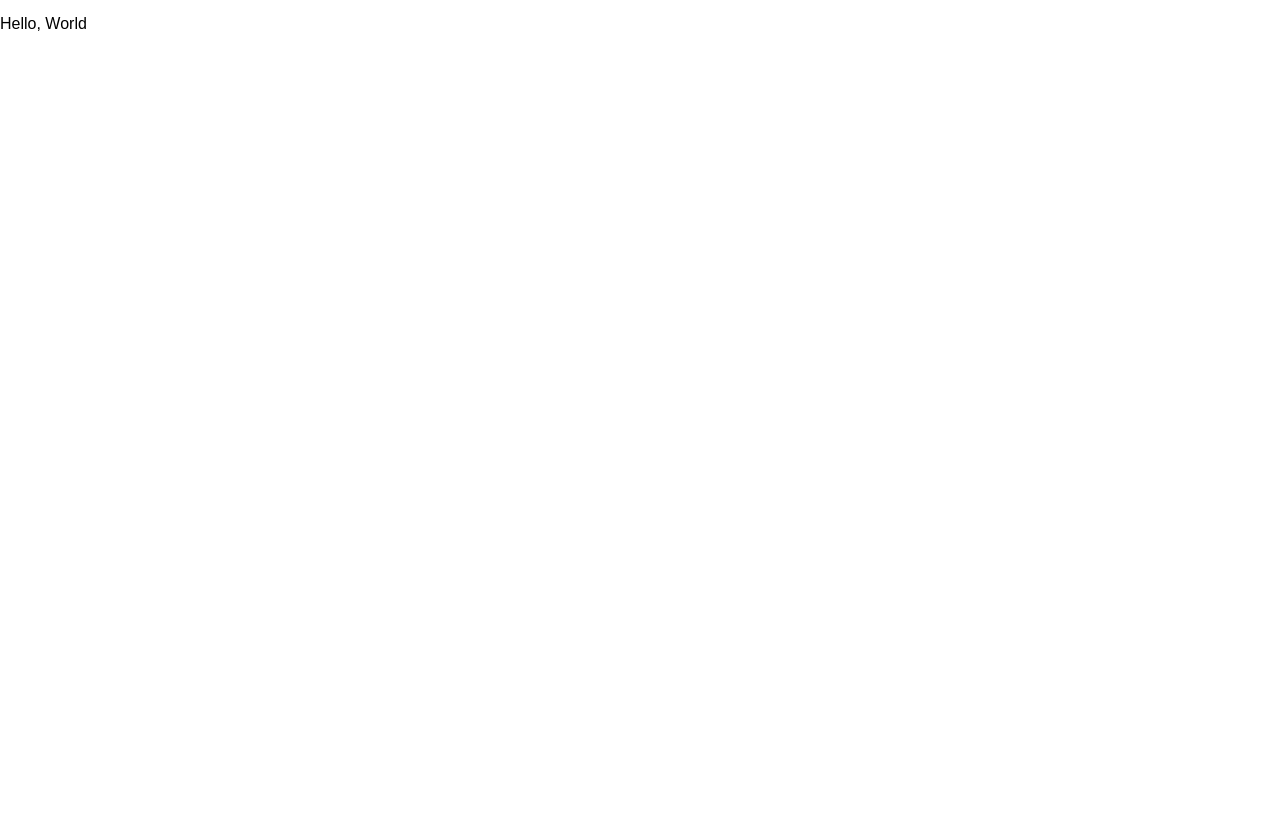
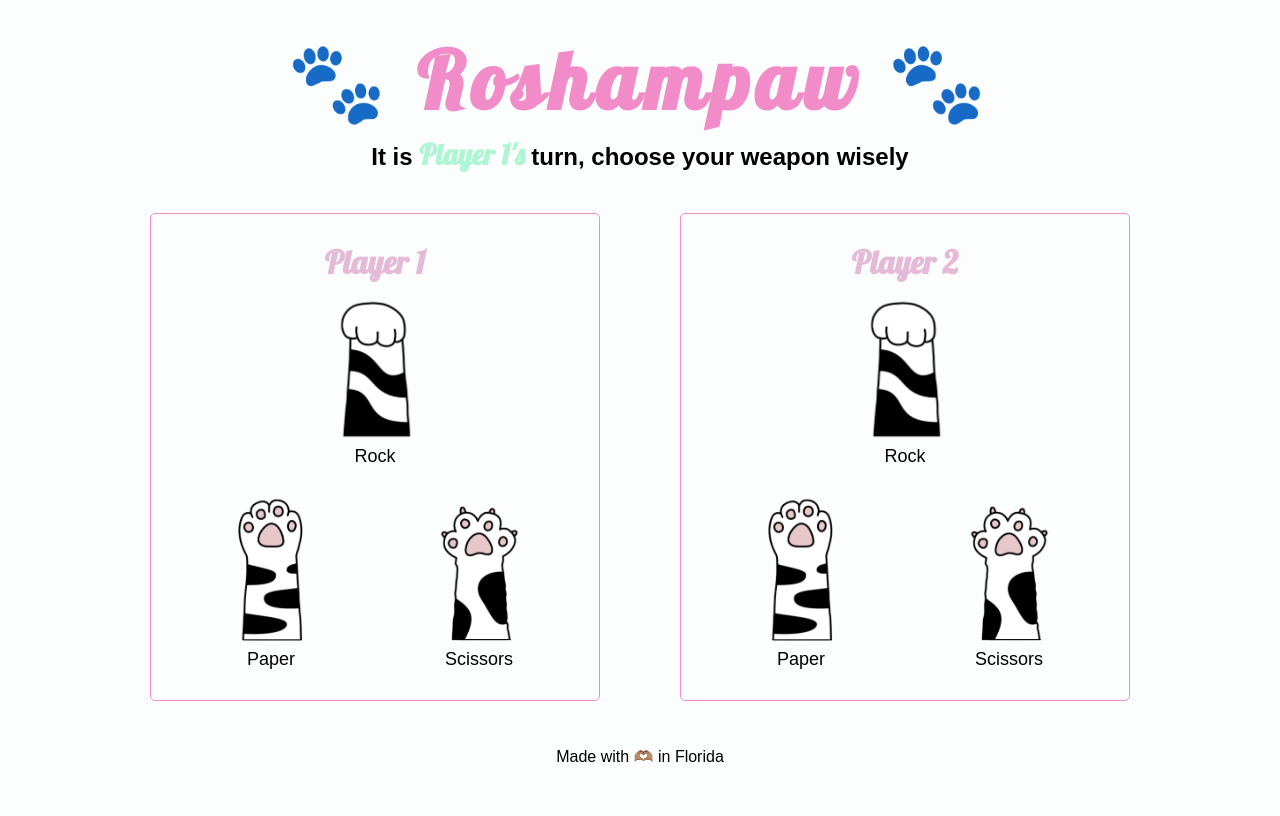
Before and after one commit to kprieto14/RoshamboJS, a website built with Vite: page index.html in a window 1280 px wide. Built offline with nearby package versions, Linux system fonts and the light colour scheme.

Commit message:
Finished HTML & CSS template

```diff
--- a/index.html
+++ b/index.html
@@ -3,11 +3,79 @@
   <head>
     <meta charset="UTF-8" />
     <link rel="icon" type="image/svg+xml" href="/vite.svg" />
+    <link rel="stylesheet" href="src/style.css">
     <meta name="viewport" content="width=device-width, initial-scale=1.0" />
-    <title>Template</title>
+    <link rel="preconnect" href="https://fonts.googleapis.com">
+    <link rel="preconnect" href="https://fonts.gstatic.com" crossorigin>
+    <link href="https://fonts.googleapis.com/css2?family=Lobster&display=swap" rel="stylesheet">
+    <title>Rock, Paper, Scissors</title>
   </head>
   <body>
+    <header>
+      <h1>🐾 Roshampaw 🐾</h1>
+      <h2>It is <span>Player 1's</span> turn, choose your weapon wisely</h2>
+    </header>
+
+    <main>
+      <section id="player1">
+        <h3>Player 1</h3>
+
+        <div class="grid">
+          <article class="border container rock">
+            <ul>
+              <li><img src="images/Cat-Rock.png" alt="A cat paw that looks like a rock"></li>
+              <li>Rock</li>
+            </ul>
+          </article>
+
+          <article class="border container paper">
+            <ul>
+              <li><img src="images/Cat-Paper.png" alt="A cat paw stretched out like paper"></li>
+              <li>Paper</li>
+            </ul>
+          </article>
+
+          <article class="border container scissors">
+            <ul>
+              <li><img src="images/Cat-Scissors.png" alt="A cat paw stretched out with claws out"></li>
+              <li>Scissors</li>
+            </ul>
+          </article>
+        </div>
+      </section>
+
+      <section id="player2">
+        <h3>Player 2</h3>
+
+        <div class="grid">
+          <article class="container rock">
+            <ul>
+              <li><img src="images/Cat-Rock.png" alt="A cat paw that looks like a rock"></li>
+              <li>Rock</li>
+            </ul>
+          </article>
+
+          <article class="container paper">
+            <ul>
+              <li><img src="images/Cat-Paper.png" alt="A cat paw stretched out like paper"></li>
+              <li>Paper</li>
+            </ul>
+          </article>
+
+          <article class="container scissors">
+            <ul>
+              <li><img src="images/Cat-Scissors.png" alt="A cat paw stretched out with claws out"></li>
+              <li>Scissors</li>
+            </ul>
+          </article>
+        </div>
+      </section>
+    </main>
+
+    <footer>
+      <p>Made with 🫶🏽 in Florida</p>
+    </footer>
+
     <script type="module" src="/src/main.ts"></script>
-    <p>Hello, World</p>
   </body>
 </html>
--- a/src/style.css
+++ b/src/style.css
@@ -1,5 +1,6 @@
 :root {
   font: 16px / 1 sans-serif;
+  font-family: sans-serif;
 }
 
 html {
@@ -9,4 +10,83 @@ html {
 body {
   margin: 0;
   min-height: 100%;
+  background-color: #fcfefd;
 }
+
+ul,
+li {
+  margin: 0;
+  padding: 0;
+  list-style: none;
+  font-family: sans-serif;
+  font-size: large;
+}
+
+header {
+  text-align: center;
+  padding: 1.5rem;
+}
+
+h1 {
+  color: #f18cc9;
+  font-size: 5rem;
+  font-family: 'Lobster', cursive;
+  margin: 1rem 0rem;
+  letter-spacing: 0.4rem;
+}
+
+h3 {
+  color: #e5bad7;
+  font-size: 2rem;
+  font-family: 'Lobster', cursive;
+  margin: 0;
+}
+
+span {
+  color: #aef5d4;
+  font-family: 'Lobster', cursive;
+  font-size: larger;
+}
+
+main {
+  display: flex;
+  justify-content: center;
+  gap: 5rem;
+  margin-top: 0px;
+}
+
+section {
+  border: solid #f18cc9 1px;
+  border-radius: 5px;
+  text-align: center;
+  padding: 2rem;
+  width: 30%;
+}
+
+footer {
+  text-align: center;
+  padding: 2rem;
+}
+
+img {
+  max-height: 150px;
+}
+
+.border ul:hover{
+  box-shadow: 0 0 0 5px #aef5d4;
+  border-radius: 30px;
+  transition: .5s ease;
+  cursor: pointer;
+}
+
+.grid {
+  display: grid;
+  grid-template-columns: 1fr 1fr;
+  grid-template-rows: 1fr 1fr;
+  grid-gap: 2rem;
+  padding-top: 1rem;
+}
+
+.grid article:first-child {
+  grid-column: span 2;
+}
```
Also changed, not shown: images/Cat-Paper.png (added), images/Cat-Rock.png (added), images/Cat-Scissors.png (added).
